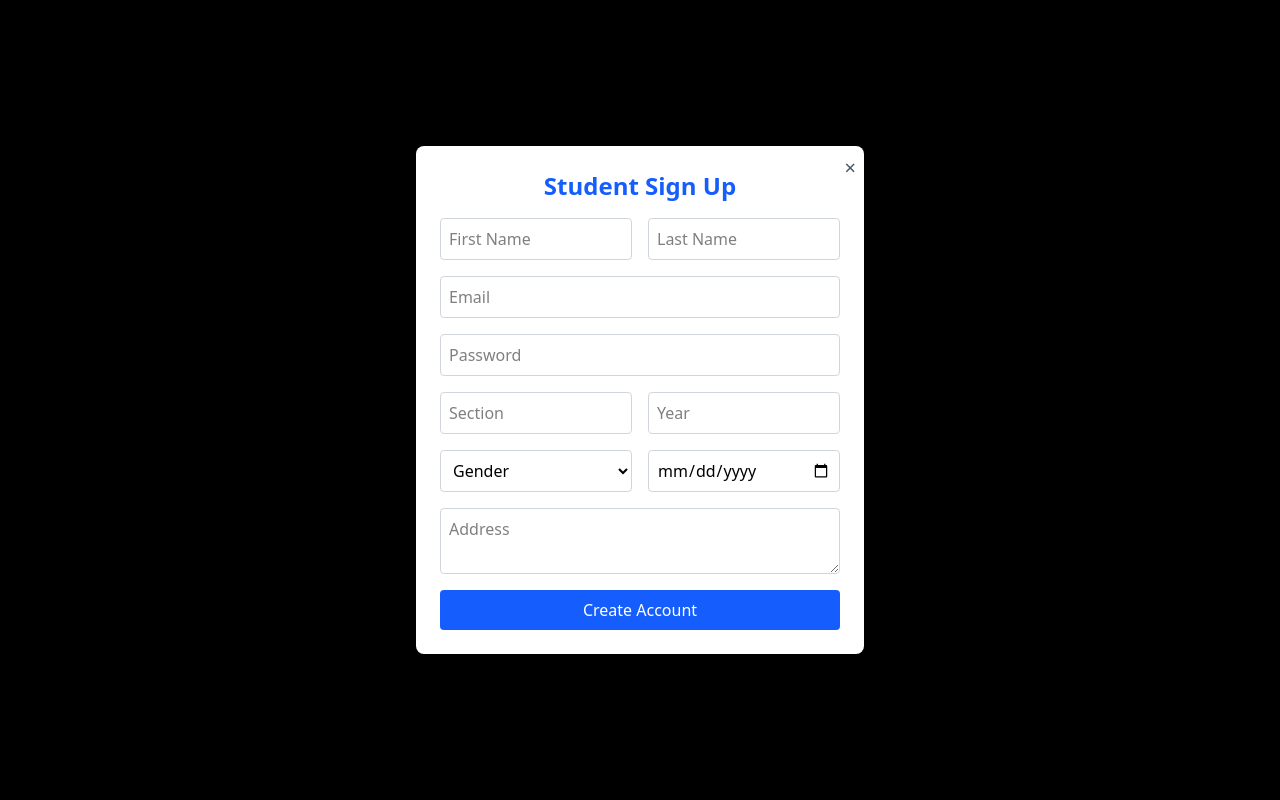
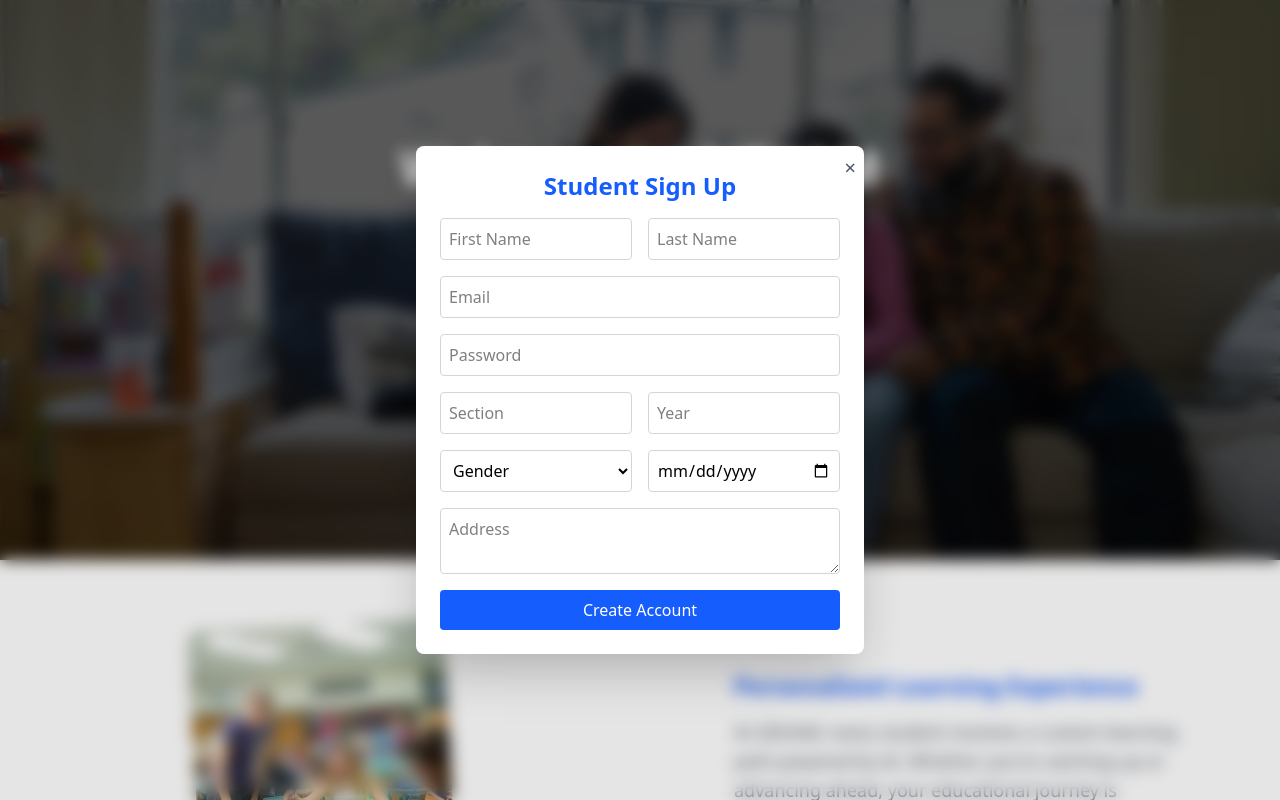
Before and after one commit to hemeshhere/AI-Based-Exam-Evaluation-System, a React (Vite) app in the folder Frontend/: page /student-login in a window 1280 px wide. Both pictures are taken after a click on the button "Sign Up for Free". Shown: the top 800 px of the page. Built offline with nearby package versions, Linux system fonts and the light colour scheme.

Commit message:
modified the studenlogin page

```diff
--- a/Frontend/src/components/StudentLogin.jsx
+++ b/Frontend/src/components/StudentLogin.jsx
@@ -85,7 +85,8 @@
       <AnimatePresence>
         {showModal && (
           <motion.div
-            className="fixed inset-0 bg-black bg-opacity-50 flex items-center justify-center z-50"
+  className="fixed inset-0 bg-black/10 backdrop-blur-sm flex items-center justify-center z-50"
+
             initial={{ opacity: 0 }}
             animate={{ opacity: 1 }}
             exit={{ opacity: 0 }}
```
